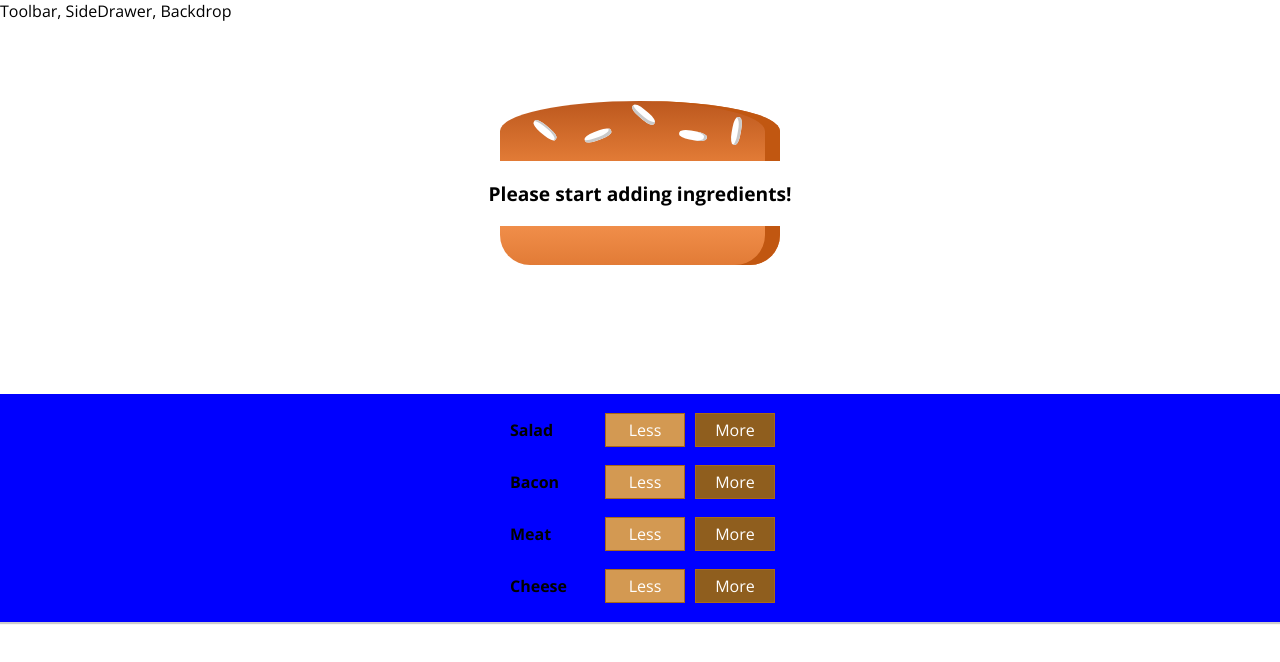
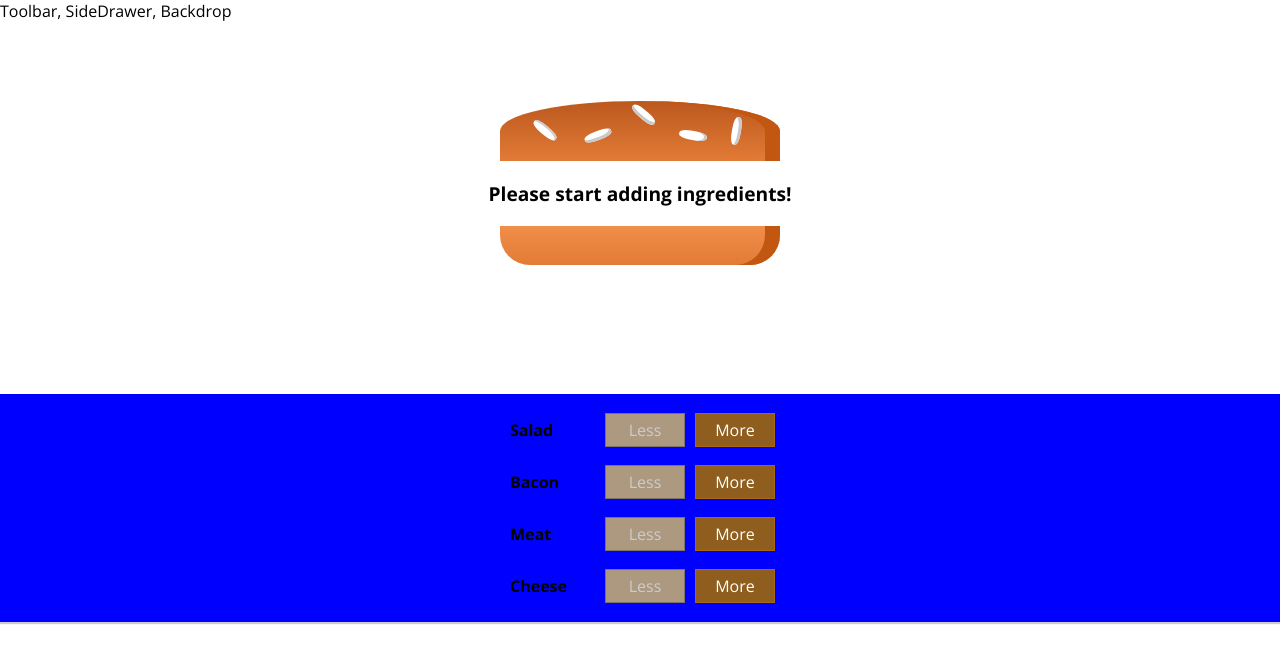
Before and after one commit to MaxRobertsDear/React-Refresher, a React (Create React App) app: page / in a window 1280 px wide. Shown: the top 662 px of the page. Built offline with nearby package versions, Linux system fonts and the light colour scheme.

Commit message:
Conditional styling for Less button blanks out and disables when the ingredient count is zero for a given type

```diff
--- a/src/components/Burger/BuildControls/BuildControl.js
+++ b/src/components/Burger/BuildControls/BuildControl.js
@@ -5,8 +5,13 @@
 const buildControl = (props) => (
     <div className={classes.BuildControl}>
         <div className={classes.Label}>{props.label}</div>
-        <button className={classes.Less} onClick={props.removed}>Less</button>
-        <button className={classes.More} onClick={props.added}>More</button>
+        <button
+            className={classes.Less}
+            onClick={props.removed}
+            disabled={props.disabled}>Less</button>
+        <button
+            className={classes.More}
+            onClick={props.added}>More</button>
     </div>
 )
 
--- a/src/components/Burger/BuildControls/BuildControls.js
+++ b/src/components/Burger/BuildControls/BuildControls.js
@@ -17,7 +17,8 @@
                 key={ctrl.label}
                 label={ctrl.label}
                 added={() => props.ingredientAdded(ctrl.type)}
-                removed={() => props.ingredientRemoved(ctrl.type)} />
+                removed={() => props.ingredientRemoved(ctrl.type)}
+                disabled={props.disabled[ctrl.type]} />
         ))}
     </div>
 )
--- a/src/containers/BurgerBuilder.js
+++ b/src/containers/BurgerBuilder.js
@@ -36,6 +36,9 @@
 
     removeIngredientHandler = (type) => {
         const oldCount = this.state.ingredients[type]
+        if (oldCount <= 0) {
+            return
+        }
         const updatedCount = oldCount - 1
         const updatedIngredients = {
             ...this.state.ingredients
@@ -48,10 +51,20 @@
     }
 
     render() {
+        const disabledInfo = {
+            ...this.state.ingredients
+        }
+        for (let key in disabledInfo) {
+            disabledInfo[key] = disabledInfo[key] <= 0
+        }
+
         return (
             <>
                 <Burger ingredients={this.state.ingredients}/>
-                <BuildControls ingredientAdded={this.addIngredientHandler} ingredientRemoved={this.removeIngredientHandler} />
+                <BuildControls
+                    ingredientAdded={this.addIngredientHandler}
+                    ingredientRemoved={this.removeIngredientHandler}
+                    disabled={disabledInfo} />
             </>
         )
     }
```
